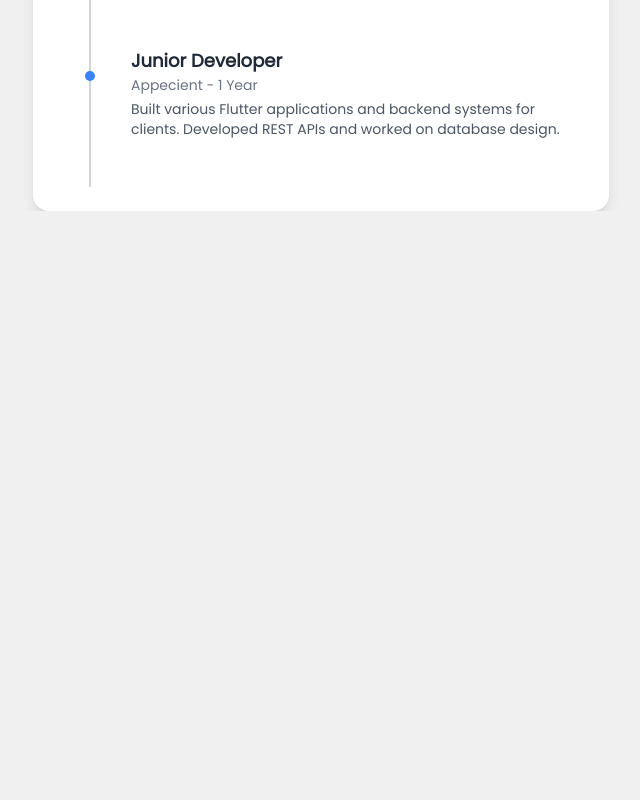
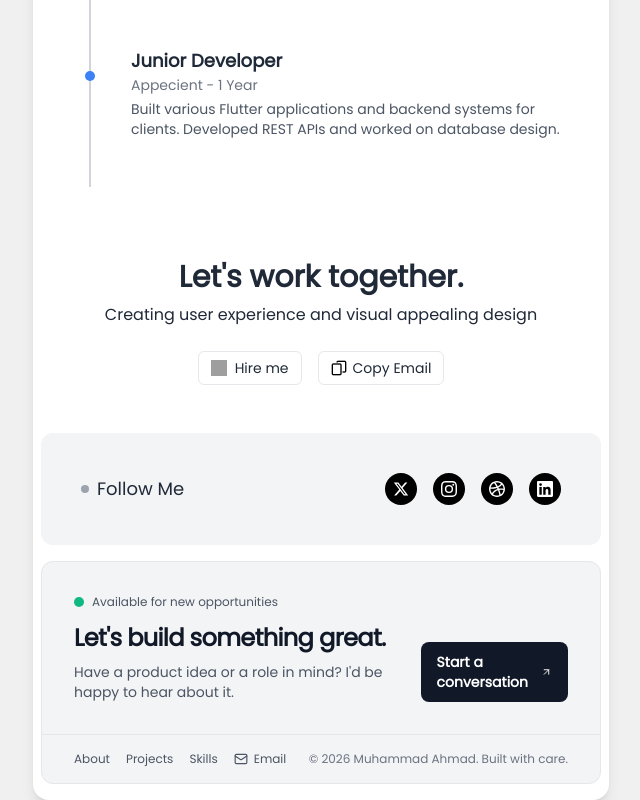
Before and after one commit to MuhammadAhmad338/MyOwnPortfolio, a Next.js app: page /skills in a window 1280 px wide. Shown: the part 1221-2021 px from the top of the page, without its empty margins (319-959 px from the left). Before the commit the page ends 1432 px from the top, so only its background shows below. Built offline with nearby package versions, Linux system fonts and the light colour scheme; grey boxes are pictures that could not be loaded.

Commit message:
Optimize footer experience

```diff
--- a/app/components/Footer.tsx
+++ b/app/components/Footer.tsx
@@ -3,6 +3,7 @@
 import Link from 'next/link';
 import { ArrowUpRight, Mail } from 'lucide-react';
 import { useSelector } from 'react-redux';
+import type { RootState } from '../Store/store';
 
 const navigation = [
     { label: 'About', href: '/about' },
@@ -11,7 +12,7 @@ const navigation = [
 ];
 
 const Footer = () => {
-    const darkMode = useSelector((state: any) => state.theme.darkMode);
+    const darkMode = useSelector((state: RootState) => state.theme.darkMode);
     const year = new Date().getFullYear();
 
     return (
@@ -27,7 +28,7 @@ const Footer = () => {
                     <div className="max-w-sm">
                         <div className="mb-3 flex items-center gap-2">
                             <span className="relative flex h-2.5 w-2.5" aria-hidden="true">
-                                <span className="absolute inline-flex h-full w-full animate-ping rounded-full bg-emerald-400 opacity-60" />
+                                <span className="absolute inline-flex h-full w-full rounded-full bg-emerald-400 opacity-60 motion-safe:animate-ping" />
                                 <span className="relative inline-flex h-2.5 w-2.5 rounded-full bg-emerald-500" />
                             </span>
                             <span className={`text-xs font-medium ${darkMode ? 'text-zinc-300' : 'text-gray-600'}`}>
@@ -44,14 +45,14 @@ const Footer = () => {
 
                     <Link
                         href="/contact"
-                        className={`group inline-flex w-fit items-center gap-2 rounded-lg px-4 py-2.5 text-xs font-semibold transition-all duration-200 focus:outline-none focus:ring-2 focus:ring-blue-500 focus:ring-offset-2 sm:text-sm ${
+                        className={`group inline-flex w-full items-center justify-center gap-2 rounded-lg px-4 py-2.5 text-xs font-semibold transition-colors duration-200 focus:outline-none focus:ring-2 focus:ring-blue-500 focus:ring-offset-2 sm:w-fit sm:text-sm ${
                             darkMode
                                 ? 'bg-white text-zinc-900 hover:bg-zinc-200 focus:ring-offset-zinc-900'
                                 : 'bg-gray-900 text-white hover:bg-gray-700 focus:ring-offset-gray-100'
                         }`}
                     >
                         Start a conversation
-                        <ArrowUpRight className="h-4 w-4 transition-transform duration-200 group-hover:-translate-y-0.5 group-hover:translate-x-0.5" aria-hidden="true" />
+                        <ArrowUpRight className="h-4 w-4 transition-transform duration-200 motion-safe:group-hover:-translate-y-0.5 motion-safe:group-hover:translate-x-0.5" aria-hidden="true" />
                     </Link>
                 </div>
             </div>
--- a/app/skills/page.tsx
+++ b/app/skills/page.tsx
@@ -1,6 +1,9 @@
 'use client'
 import { useSelector } from 'react-redux';
 import  { useEffect, useState } from 'react';
+import Footer from '../components/Footer';
+import Links from '../components/Links';
+import Worktogether from '../components/Worktogether';
 
 const Skills = () => {
 
@@ -148,6 +151,10 @@ const Skills = () => {
                 </div>
             </div>
 
+            <Worktogether />
+            <Links />
+            <Footer />
+
         </div>
     );
 }
```
